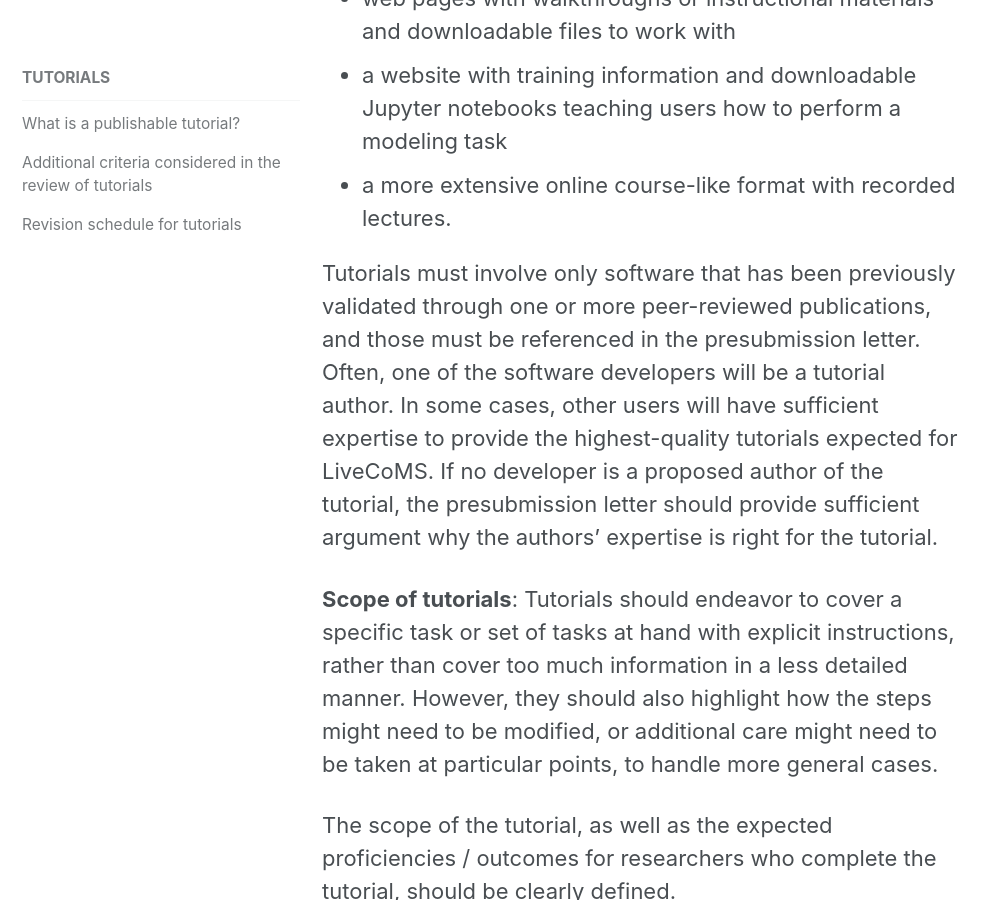
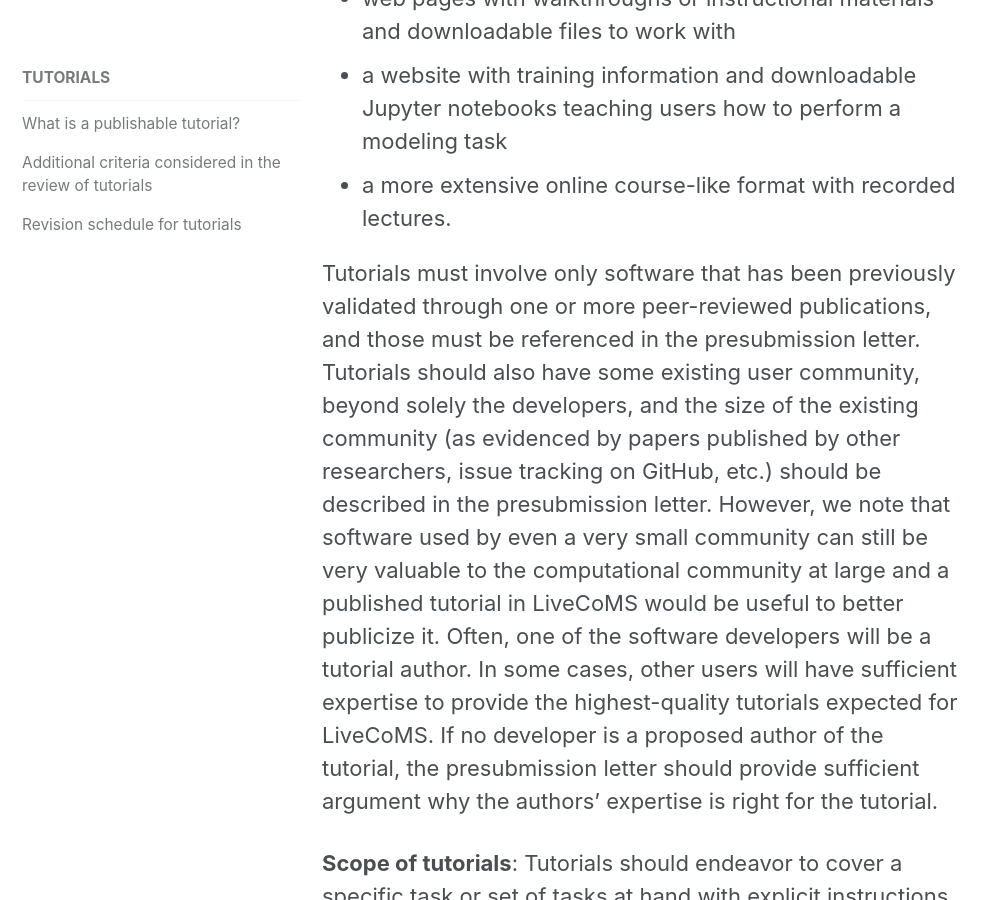
Before and after one commit to livecomsjournal/livecomsjournal.github.io, a Jekyll site: the page built from _author_instructions/05_tutorials.md, in a window 1280 px wide and 900 px high, scrolled down 618 px. Shown: the whole window, without its empty margins (0-998 px from the left). Built offline with Jekyll 4.4.1, drawn with Linux system fonts in a browser that asks for light colours.

Commit message:
A proposal for adding user community requirements
A proposal for adding user community requirements to tutorial articles.

```diff
--- a/_author_instructions/05_tutorials.md
+++ b/_author_instructions/05_tutorials.md
@@ -16,7 +16,7 @@
   - a website with training information and downloadable Jupyter notebooks teaching users how to perform a modeling task
   - a more extensive online course-like format with recorded lectures.
 
-Tutorials must involve only software that has been previously validated through one or more peer-reviewed publications, and those must be referenced in the presubmission letter.  Often, one of the software developers will be a tutorial author.  In some cases, other users will have sufficient expertise to provide the highest-quality tutorials expected for LiveCoMS. If no developer is a proposed author of the tutorial, the presubmission letter should provide sufficient argument why the authors' expertise is right for the tutorial.
+Tutorials must involve only software that has been previously validated through one or more peer-reviewed publications, and those must be referenced in the presubmission letter. Tutorials should also have some existing user community, beyond solely the developers, and the size of the existing community (as evidenced by papers published by other researchers, issue tracking on GitHub, etc.) should be described in the presubmission letter. However, we note that software used by even a very small community can still be very valuable to the computational community at large and a published tutorial in LiveCoMS would be useful to better publicize it. Often, one of the software developers will be a tutorial author.  In some cases, other users will have sufficient expertise to provide the highest-quality tutorials expected for LiveCoMS. If no developer is a proposed author of the tutorial, the presubmission letter should provide sufficient argument why the authors' expertise is right for the tutorial.
 
 **Scope of tutorials**: Tutorials should endeavor to cover a specific task or set of tasks at hand with explicit instructions, rather than cover too much information in a less detailed manner. However, they should also highlight how the steps might need to be modified, or additional care might need to be taken at particular points, to handle more general cases.
 
```
